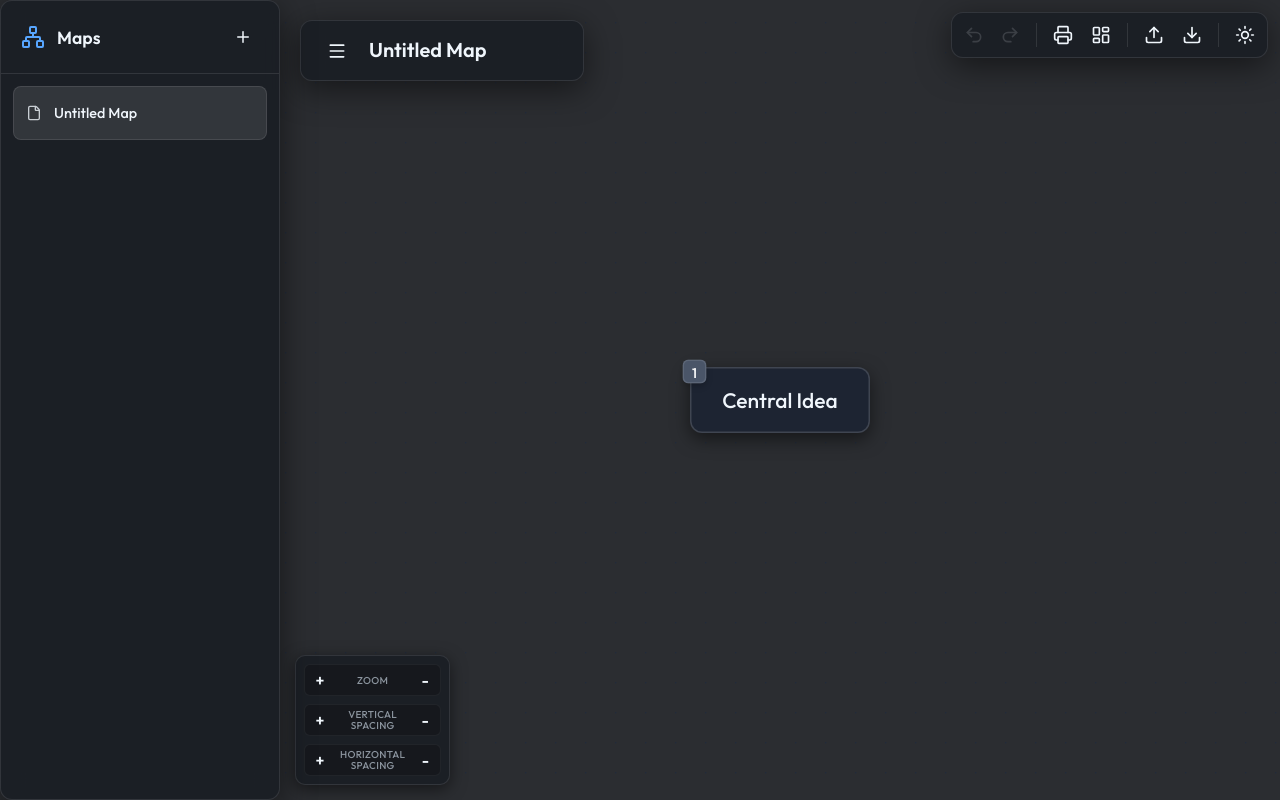
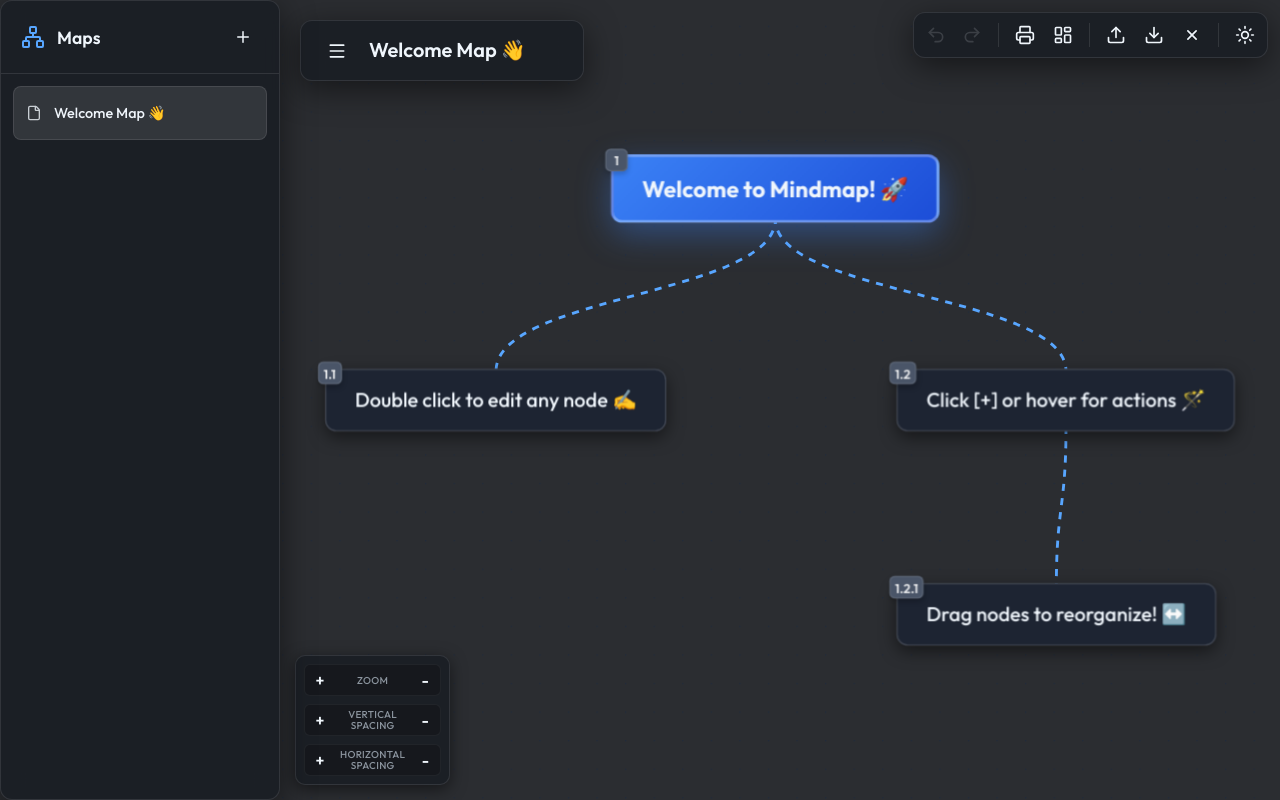
Before and after one commit to parkmjh-hub/mindmap-app, a React (Vite) app: page / in a window 1280 px wide. Built offline with nearby package versions, Linux system fonts and the light colour scheme.

Commit message:
Polish app for sharing and setup GitHub Pages deployment

```diff
--- a/package.json
+++ b/package.json
@@ -8,7 +8,9 @@
     "build": "vite build",
     "lint": "eslint .",
     "preview": "vite preview",
-    "tauri": "tauri"
+    "tauri": "tauri",
+    "predeploy": "npm run build",
+    "deploy": "gh-pages -d dist"
   },
   "dependencies": {
     "@xyflow/react": "^12.10.1",
@@ -29,6 +31,7 @@
     "eslint": "^9.39.4",
     "eslint-plugin-react-hooks": "^7.0.1",
     "eslint-plugin-react-refresh": "^0.5.2",
+    "gh-pages": "^6.3.0",
     "globals": "^17.4.0",
     "vite": "^8.0.0",
     "vite-plugin-pwa": "^1.2.0"
--- a/src/App.jsx
+++ b/src/App.jsx
@@ -30,6 +30,48 @@ const createDefaultNode = () => ({
   position: { x: 0, y: 0 },
 });
 
+const getWelcomeDiagram = () => {
+  const rootId = 'root';
+  const child1Id = uuidv4();
+  const child2Id = uuidv4();
+  const grandchildId = uuidv4();
+
+  const nodes = [
+    {
+      id: rootId,
+      type: 'mindmap',
+      data: { label: 'Welcome to Mindmap! 🚀 ' },
+      position: { x: 0, y: 0 },
+    },
+    {
+      id: child1Id,
+      type: 'mindmap',
+      data: { label: 'Double click to edit any node ✍️' },
+      position: { x: -200, y: 150 },
+    },
+    {
+      id: child2Id,
+      type: 'mindmap',
+      data: { label: 'Click [+] or hover for actions 🪄' },
+      position: { x: 200, y: 150 },
+    },
+    {
+      id: grandchildId,
+      type: 'mindmap',
+      data: { label: 'Drag nodes to reorganize! ↔️' },
+      position: { x: 200, y: 300 },
+    },
+  ];
+
+  const edges = [
+    { id: `e-${rootId}-${child1Id}`, source: rootId, target: child1Id, animated: true, style: { stroke: '#58a6ff', strokeWidth: 2 } },
+    { id: `e-${rootId}-${child2Id}`, source: rootId, target: child2Id, animated: true, style: { stroke: '#58a6ff', strokeWidth: 2 } },
+    { id: `e-${child2Id}-${grandchildId}`, source: child2Id, target: grandchildId, animated: true, style: { stroke: '#58a6ff', strokeWidth: 2 } },
+  ];
+
+  return { nodes, edges };
+};
+
 export default function App() {
   const fileInputRef = React.useRef(null);
   // Document Management State
@@ -42,7 +84,8 @@ export default function App() {
         // Fallback for corrupt data
       }
     }
-    return [{ id: uuidv4(), title: 'Untitled Map', updatedAt: Date.now() }];
+    const welcomeDocId = uuidv4();
+    return [{ id: welcomeDocId, title: 'Welcome Map 👋', updatedAt: Date.now() }];
   });
 
   const [currentDocId, setCurrentDocId] = useState(() => {
@@ -72,6 +115,7 @@ export default function App() {
   const [isLoaded, setIsLoaded] = useState(false);
   const loadedDocIdRef = React.useRef(currentDocId);
   const [rfInstance, setRfInstance] = useState(null);
+  const [isHelpOpen, setIsHelpOpen] = useState(false);
 
   const currentDoc = useMemo(() => documents.find(d => d.id === currentDocId) || documents[0], [documents, currentDocId]);
 
@@ -193,8 +237,16 @@ export default function App() {
           setEdges([]);
         }
       } else {
-        setNodes([createDefaultNode()]);
-        setEdges([]);
+        // Check if this is the welcome doc
+        const isWelcome = documents.find(d => d.id === currentDocId)?.title.includes('Welcome Map');
+        if (isWelcome) {
+           const { nodes: wNodes, edges: wEdges } = getWelcomeDiagram();
+           setNodes(wNodes);
+           setEdges(wEdges);
+        } else {
+           setNodes([createDefaultNode()]);
+           setEdges([]);
+        }
       }
 
       // Clear history when loading a new document
@@ -223,34 +275,70 @@ export default function App() {
     return { layoutedNodes, layoutedEdges };
   }, [verticalSpacing, horizontalSpacing, rfInstance]);
 
+  const getSubtreeIds = useCallback((id, allEdges) => {
+    const ids = new Set([id]);
+    let queue = [id];
+    while (queue.length > 0) {
+      const current = queue.shift();
+      const children = allEdges.filter(e => e.source === current).map(e => e.target);
+      for (const child of children) {
+        if (!ids.has(child)) {
+          ids.add(child);
+          queue.push(child);
+        }
+      }
+    }
+    return ids;
+  }, []);
+
   // Node Change Callbacks
   const onNodesChange = useCallback(
     (changes) => {
       setNodes((nds) => {
-        let isDragChange = false;
+        const extraChanges = [];
 
-        // Intercept dragging changes to force horizontal-only movement
-        const adjustedChanges = changes.map(change => {
-            if (change.type === 'position' && change.position) {
-               isDragChange = true;
-               const node = nds.find(n => n.id === change.id);
-               if (node) {
-                   // Keep the new X, but snap Y back to the original Y
-                   return { ...change, position: { x: change.position.x, y: node.position.y } };
-               }
+        // Check for dragging changes to move subtrees
+        changes.forEach(change => {
+          if (change.type === 'position' && change.position && change.dragging) {
+            const node = nds.find(n => n.id === change.id);
+            if (node) {
+              const dx = change.position.x - node.position.x;
+              const dy = change.position.y - node.position.y;
+
+              // Only move if there is a real change
+              if (dx !== 0 || dy !== 0) {
+                const subtreeIds = getSubtreeIds(node.id, edges);
+                subtreeIds.delete(node.id);
+
+                subtreeIds.forEach(childId => {
+                  // To avoid double-moving if a child is also in the changes list,
+                  // we could check if childId is in changes, but usually only one node is dragged in mindmap
+                  const childNode = nds.find(n => n.id === childId);
+                  if (childNode) {
+                    extraChanges.push({
+                      id: childId,
+                      type: 'position',
+                      position: {
+                        x: childNode.position.x + dx,
+                        y: childNode.position.y + dy
+                      },
+                      dragging: true,
+                    });
+                  }
+                });
+              }
             }
-            return change;
+          }
         });
 
-        // We only take a snapshot on drag end to avoid capturing every tiny pixel move
-        // However, React Flow's onNodesChange fires frequently during drag.
-        // A better place for drag snapshots is onNodeDragStop, but for simplicity,
-        // we will only snapshot explicit add/delete/edit/connect actions for now.
-
-        return applyNodeChanges(adjustedChanges, nds);
+        // Intercept dragging changes
+        const allChanges = [...changes, ...extraChanges];
+        // We no longer snap Y because the user might want to reposition branches vertically,
+        // and Auto Layout will handle the global tree structure.
+        return applyNodeChanges(allChanges, nds);
       });
     },
-    []
+    [edges, getSubtreeIds]
   );
 
   const onEdgesChange = useCallback(
@@ -292,21 +380,6 @@ export default function App() {
     );
   }, [takeSnapshot]);
 
-  const getSubtreeIds = useCallback((id, allEdges) => {
-    const ids = new Set([id]);
-    let queue = [id];
-    while (queue.length > 0) {
-      const current = queue.shift();
-      const children = allEdges.filter(e => e.source === current).map(e => e.target);
-      for (const child of children) {
-        if (!ids.has(child)) {
-          ids.add(child);
-          queue.push(child);
-        }
-      }
-    }
-    return ids;
-  }, []);
 
   const onAddChild = useCallback((parentId) => {
     takeSnapshot();
@@ -812,6 +885,9 @@ export default function App() {
           <button className="btn-icon" onClick={() => fileInputRef.current?.click()} title="Import Diagrams">
             <Download size={20} />
           </button>
+          <button className="btn-icon" onClick={() => setIsHelpOpen(true)} title="Quick Help">
+            <Plus size={20} style={{ transform: 'rotate(45deg)' }} />
+          </button>
           <div className="toolbar-divider"></div>
           <button className="btn-icon" onClick={() => setIsDarkMode(!isDarkMode)} title={isDarkMode ? "Switch to Light Mode" : "Switch to Dark Mode"}>
             {isDarkMode ? <Sun size={20} /> : <Moon size={20} />}
@@ -859,6 +935,36 @@ export default function App() {
             </Panel>
           </ReactFlow>
         )}
+      {/* Help Modal */}
+      {isHelpOpen && (
+        <div className="help-overlay" onClick={() => setIsHelpOpen(false)}>
+          <div className="help-modal glass-panel" onClick={e => e.stopPropagation()}>
+            <h3>Quick Guide 💡</h3>
+            <div className="help-content">
+              <div className="help-section">
+                <h4>Mouse Controls</h4>
+                <ul>
+                  <li><strong>Double Click:</strong> Edit node text</li>
+                  <li><strong>Click [+]:</strong> Add child node</li>
+                  <li><strong>Hover:</strong> Show colors, delete & lock</li>
+                  <li><strong>Drag:</strong> Move nodes (locked nodes stay put!)</li>
+                  <li><strong>Scroll / Pinch:</strong> Zoom & Pan</li>
+                </ul>
+              </div>
+              <div className="help-section">
+                <h4>Shortcuts</h4>
+                <ul>
+                  <li><strong>Cmd/Ctrl + Z:</strong> Undo</li>
+                  <li><strong>Cmd/Ctrl + Shift + Z:</strong> Redo</li>
+                  <li><strong>Enter:</strong> Save label (while editing)</li>
+                  <li><strong>Esc:</strong> Close help</li>
+                </ul>
+              </div>
+            </div>
+            <button className="btn-primary" onClick={() => setIsHelpOpen(false)}>Got it!</button>
+          </div>
+        </div>
+      )}
       </div>
     </div>
   );
--- a/src/components/MindMapNode.jsx
+++ b/src/components/MindMapNode.jsx
@@ -51,14 +51,19 @@ export default function MindMapNode({ id, data, selected }) {
     }
   };
 
-  const bgColor = data.color || '#1D2432';
-  const textColor = bgColor === '#1D2432' ? '#f0f6fc' : '#000000';
+  const isRoot = id === 'root';
+  const bgColor = data.color || (isRoot ? '#3b82f6' : '#1D2432');
+  const textColor = (bgColor === '#1D2432' || bgColor === '#3b82f6') ? '#f0f6fc' : '#000000';
 
   return (
     <div
-      className={`custom-node ${selected ? 'selected' : ''}`}
+      className={`custom-node ${selected ? 'selected' : ''} ${isRoot ? 'node-root' : ''}`}
       onDoubleClick={onDoubleClick}
-      style={{ backgroundColor: bgColor, color: textColor }}
+      style={{
+        backgroundColor: bgColor,
+        color: textColor,
+        background: isRoot && !data.color ? 'linear-gradient(135deg, #3b82f6 0%, #1d4ed8 100%)' : bgColor
+      }}
     >
       {data.indexLabel && (
         <div className="node-index-tag">
--- a/src/index.css
+++ b/src/index.css
@@ -565,8 +565,125 @@ body {
   transform: scale(0.9);
 }
 
-/* PDF Export Overrides */
-.exporting-pdf .react-flow__edge-path {
-  stroke: #000 !important;
-  stroke-dasharray: none !important;
+/* Custom Node Animations */
+@keyframes node-entry {
+  from {
+    transform: scale(0.8);
+    opacity: 0;
+  }
+  to {
+    transform: scale(1);
+    opacity: 1;
+  }
 }
+
+.custom-node {
+  /* ... (existing styles) ... */
+  animation: node-entry 0.3s cubic-bezier(0.34, 1.56, 0.64, 1);
+}
+
+.node-root {
+  font-size: 16px;
+  font-weight: 700;
+  border-width: 2px;
+  border-color: rgba(255, 255, 255, 0.3);
+  box-shadow: 0 8px 24px rgba(59, 130, 246, 0.4);
+}
+
+/* Help Modal Styling */
+.help-overlay {
+  position: fixed;
+  top: 0;
+  left: 0;
+  right: 0;
+  bottom: 0;
+  background: rgba(0, 0, 0, 0.4);
+  backdrop-filter: blur(4px);
+  display: flex;
+  align-items: center;
+  justify-content: center;
+  z-index: 1000;
+  animation: fade-in 0.2s ease;
+}
+
+.help-modal {
+  width: 90%;
+  max-width: 500px;
+  padding: 32px;
+  display: flex;
+  flex-direction: column;
+  gap: 20px;
+}
+
+.help-modal h3 {
+  font-size: 1.5rem;
+  font-weight: 700;
+  margin-bottom: 8px;
+  text-align: center;
+}
+
+.help-content {
+  display: flex;
+  flex-direction: column;
+  gap: 24px;
+}
+
+.help-section h4 {
+  font-size: 0.9rem;
+  color: var(--accent-color);
+  text-transform: uppercase;
+  letter-spacing: 1px;
+  margin-bottom: 12px;
+}
+
+.help-section ul {
+  list-style: none;
+  display: flex;
+  flex-direction: column;
+  gap: 8px;
+}
+
+.help-section li {
+  font-size: 0.95rem;
+  color: var(--text-primary);
+  display: flex;
+  justify-content: space-between;
+}
+
+.help-section li strong {
+  color: var(--text-secondary);
+  font-weight: 500;
+}
+
+.btn-primary {
+  background: var(--accent-color);
+  color: white;
+  border: none;
+  padding: 12px;
+  border-radius: 8px;
+  font-weight: 600;
+  cursor: pointer;
+  transition: all 0.2s;
+  margin-top: 10px;
+}
+
+.btn-primary:hover {
+  background: var(--accent-hover);
+  transform: translateY(-2px);
+  box-shadow: 0 4px 12px rgba(88, 166, 255, 0.3);
+}
+
+@keyframes fade-in {
+  from { opacity: 0; }
+  to { opacity: 1; }
+}
+
+/* Node button polish */
+.node-btn {
+  /* ... (existing) ... */
+  transition: all 0.2s cubic-bezier(0.34, 1.56, 0.64, 1);
+}
+
+.node-btn:active {
+  transform: scale(0.85);
+}
--- a/src/utils/layout.js
+++ b/src/utils/layout.js
@@ -132,6 +132,52 @@ export const getLayoutedElements = (nodes, edges, direction = 'TB', verticalSpac
     queue.push(...childIds);
   }
 
+  // Final Pass: Respect Node Locks
+  // We must process these TOP-DOWN (parents before children) so that parent shifts
+  // are applied to children BEFORE we calculate the child's own required lock shift.
+  const originalPositions = new Map(nodes.map((n) => [n.id, { x: n.position?.x ?? 0, y: n.position?.y ?? 0 }]));
+  const rootsForLock = nodes.filter(n => !uniqueEdges.some(e => e.target === n.id)).map(n => n.id);
+  const lockQueue = [...rootsForLock];
+  const processedForLock = new Set();
+
+  while (lockQueue.length > 0) {
+    const id = lockQueue.shift();
+    if (processedForLock.has(id)) continue;
+    processedForLock.add(id);
+
+    const node = nodes.find(n => n.id === id);
+    if (node?.data?.isLocked) {
+      const originalPos = originalPositions.get(id);
+      const currentDagrePos = dagrePositions.get(id);
+
+      const currentTopLeftX = currentDagrePos.x - nodeWidth / 2;
+      const currentTopLeftY = currentDagrePos.y - nodeHeight / 2;
+
+      const dx = originalPos.x - currentTopLeftX;
+      const dy = originalPos.y - currentTopLeftY;
+
+      if (Math.abs(dx) > 0.1 || Math.abs(dy) > 0.1) {
+        // Shift the node itself
+        currentDagrePos.x += dx;
+        currentDagrePos.y += dy;
+
+        // Shift all its descendants
+        const descendants = getAllDescendants(id);
+        descendants.forEach(descId => {
+          const dPos = dagrePositions.get(descId);
+          if (dPos) {
+            dPos.x += dx;
+            dPos.y += dy;
+          }
+        });
+      }
+    }
+
+    // Add children to queue
+    const children = childrenByParent.get(id) || [];
+    lockQueue.push(...children);
+  }
+
   // Apply layout back to our ReactFlow nodes
   const layoutedNodes = nodes.map((node) => {
     const pos = dagrePositions.get(node.id);
--- a/vite.config.js
+++ b/vite.config.js
@@ -4,6 +4,7 @@ import { VitePWA } from 'vite-plugin-pwa'
 
 // https://vite.dev/config/
 export default defineConfig({
+  base: '/mindmap-app2/',
   plugins: [
     react(),
     VitePWA({
```
Also changed, not shown: 1 other file (tests, documents, lock files or other folders).
